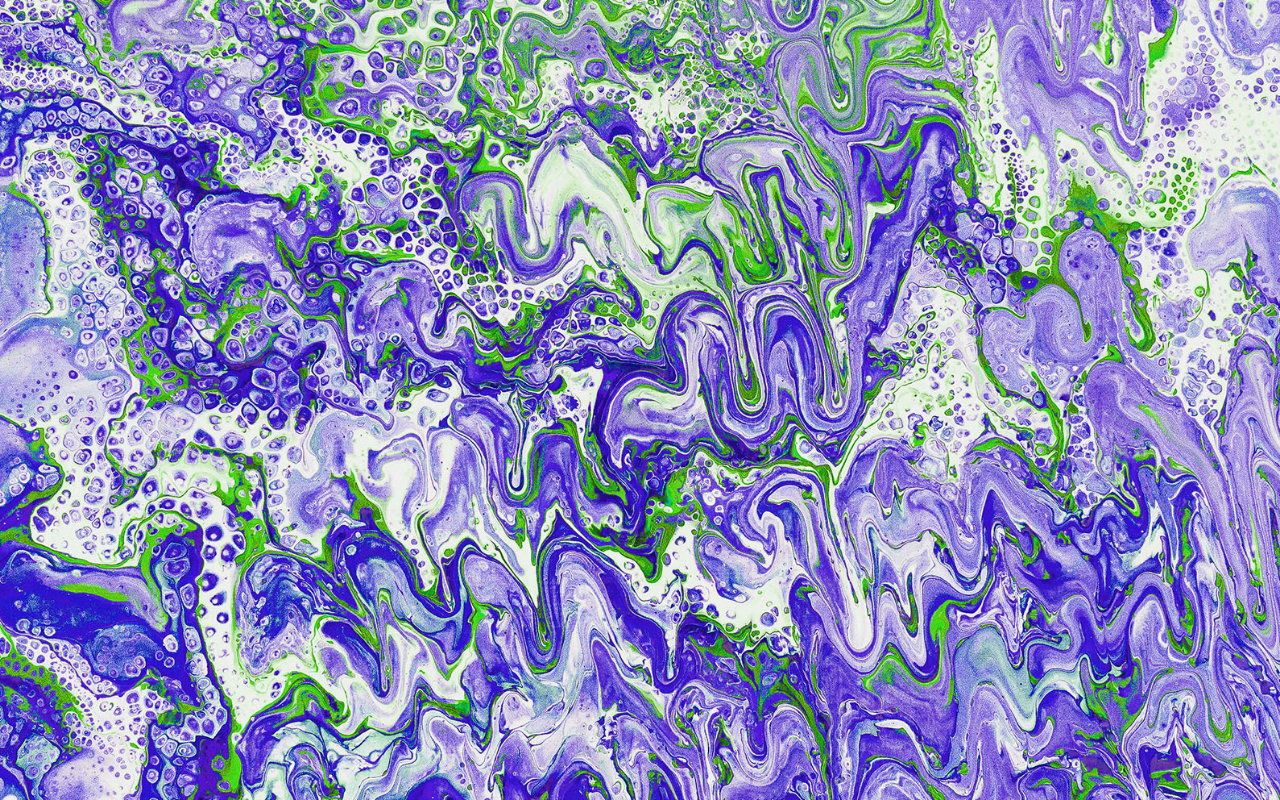
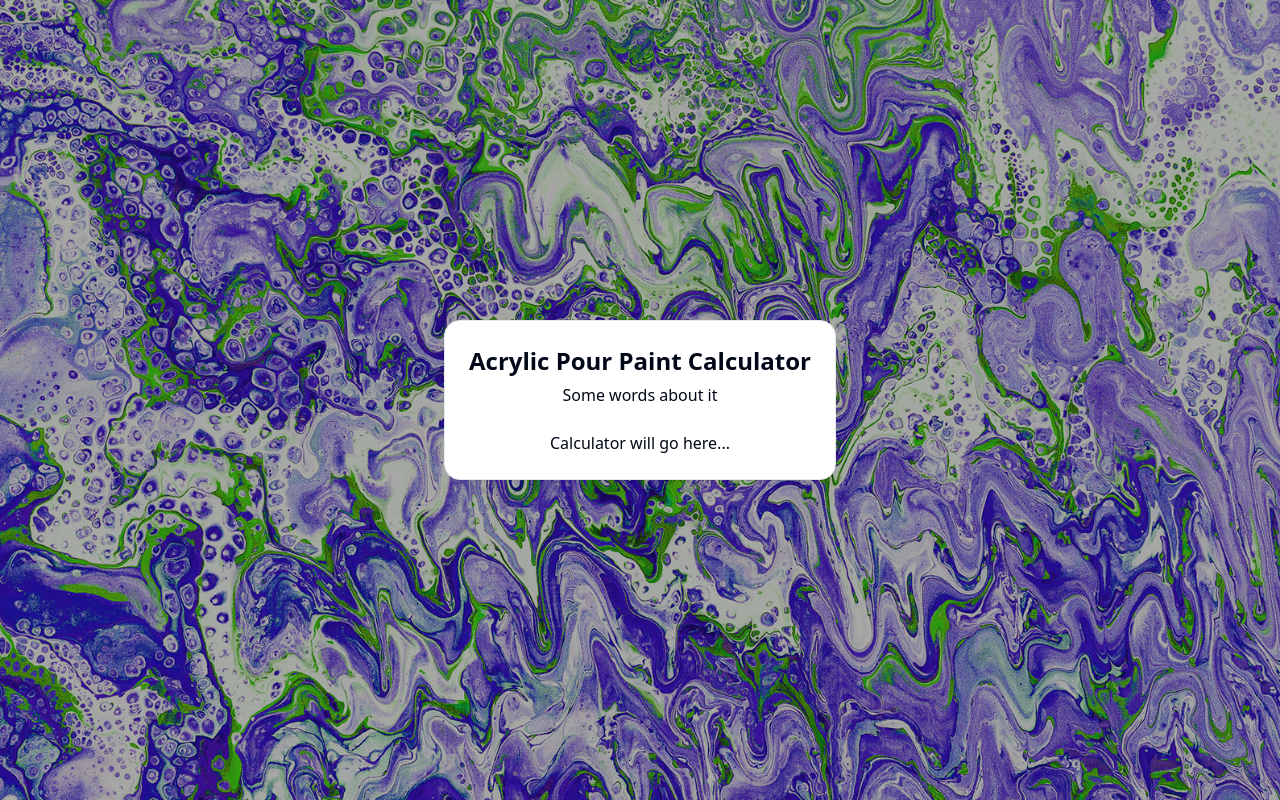
Before and after one commit to connordinnadge/paint-pour-calculator, a Next.js app: page / in a window 1280 px wide. Built offline with nearby package versions, Linux system fonts and the light colour scheme.

Commit message:
fixed typo

```diff
--- a/src/app/page.tsx
+++ b/src/app/page.tsx
@@ -1,6 +1,7 @@
 import PaintCalculator from '@/components/PaintCalculator'
 import Image from 'next/image'
 import bgImage from '../../public/images/paint-pour.jpg'
+import { Card, CardContent, CardHeader } from '@/components/ui/card'
 
 export default function HomePage() {
     return (
@@ -14,9 +15,16 @@ export default function HomePage() {
                     className='z-0'
                     priority={true}
                 />
-                <h1>Acrylic Pour Pain Calculator</h1>
-                <p>Some words about it</p>
-                <PaintCalculator />
+                <div className='absolute left-0 top-0 h-[100vh] w-full bg-black bg-opacity-30'></div>
+                <Card className='relative z-10 rounded-2xl '>
+                    <CardHeader>
+                        <h1 className='text-2xl font-bold'>Acrylic Pour Paint Calculator</h1>
+                        <p>Some words about it</p>
+                    </CardHeader>
+                    <CardContent>
+                        <PaintCalculator />
+                    </CardContent>
+                </Card>
             </section>
         </main>
     )
```
